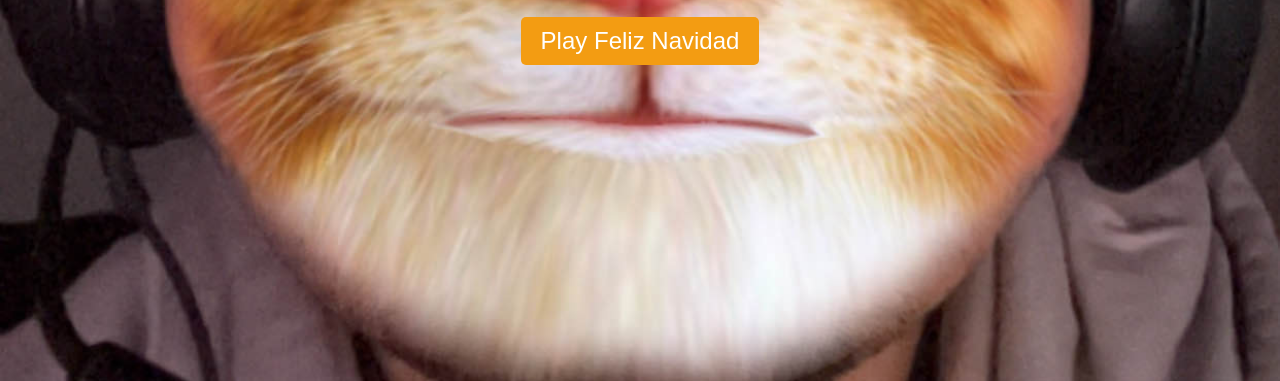
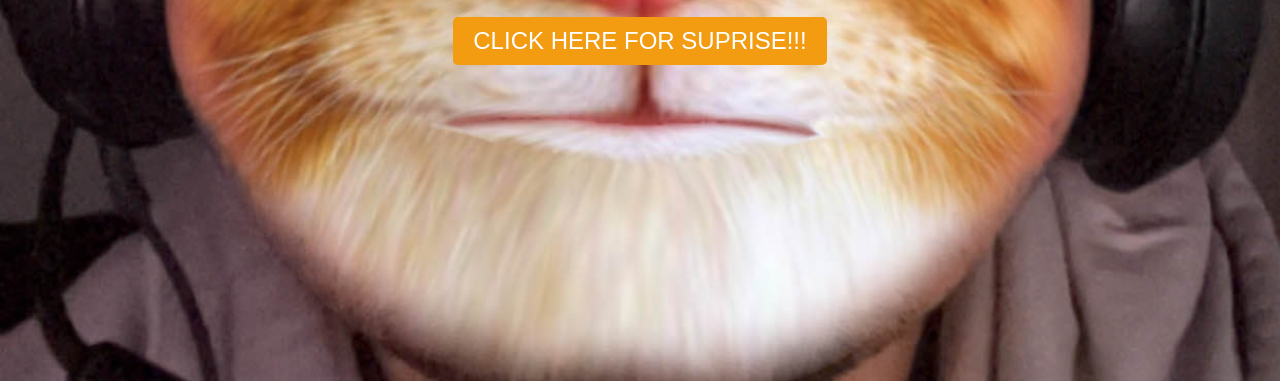
Before and after one commit to RandomAccountforrandomprojects/Autumnsigma, a plain HTML site: page meow.html in a window 1280 px wide. Shown: the part 419-800 px from the top of the page. Drawn offline with Linux system fonts and the light colour scheme.

Commit message:
Update meow.html

```diff
--- a/meow.html
+++ b/meow.html
@@ -40,7 +40,7 @@
 <body>
   <div class="content">
     <h1>Happy Birthday Autumn the Sigma!!</h1>
-    <button onclick="playMusic()">Play Feliz Navidad</button>
+    <button onclick="playMusic()">CLICK HERE FOR SUPRISE!!!</button>
     <audio id="felizNavidad" src="Christmas Songs - Feliz Navidad(1).mp3"></audio>
   </div>
 
```
